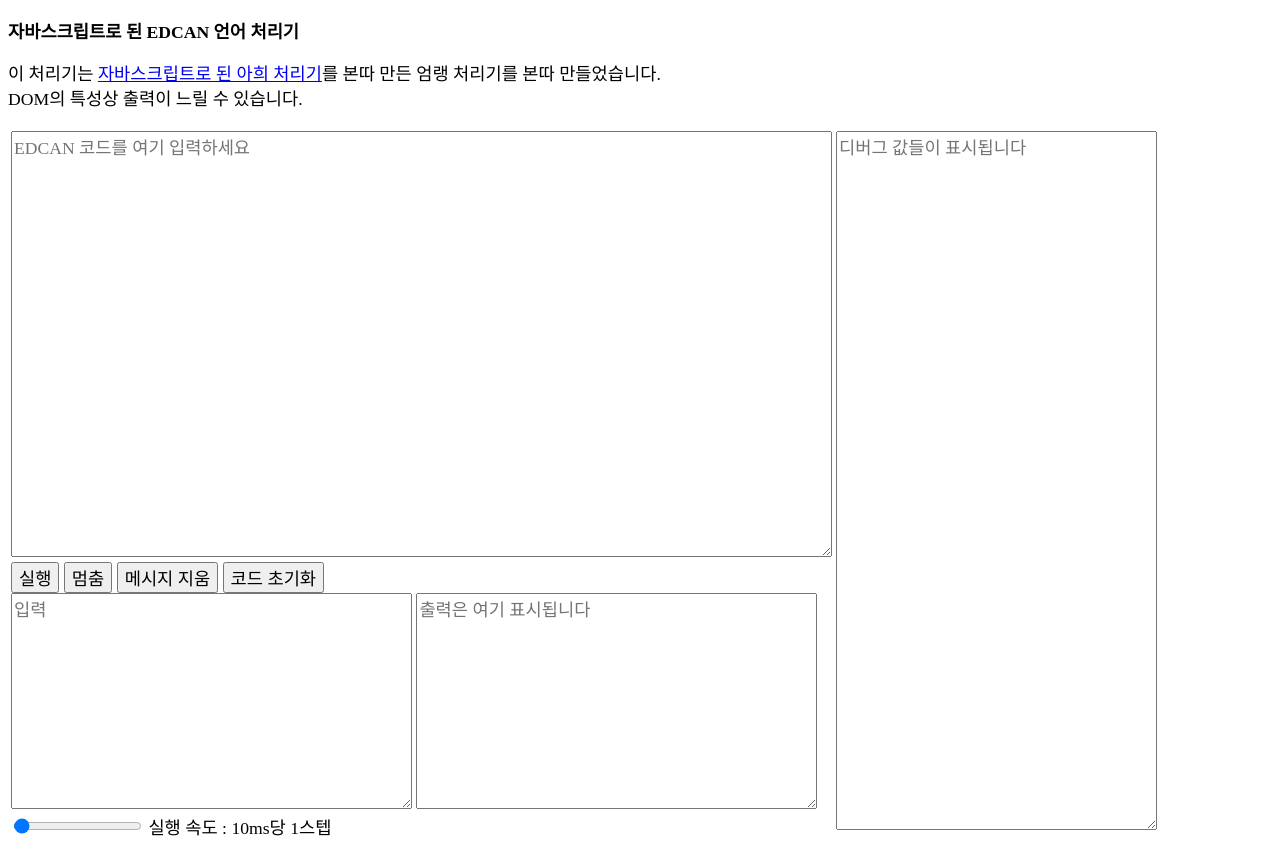
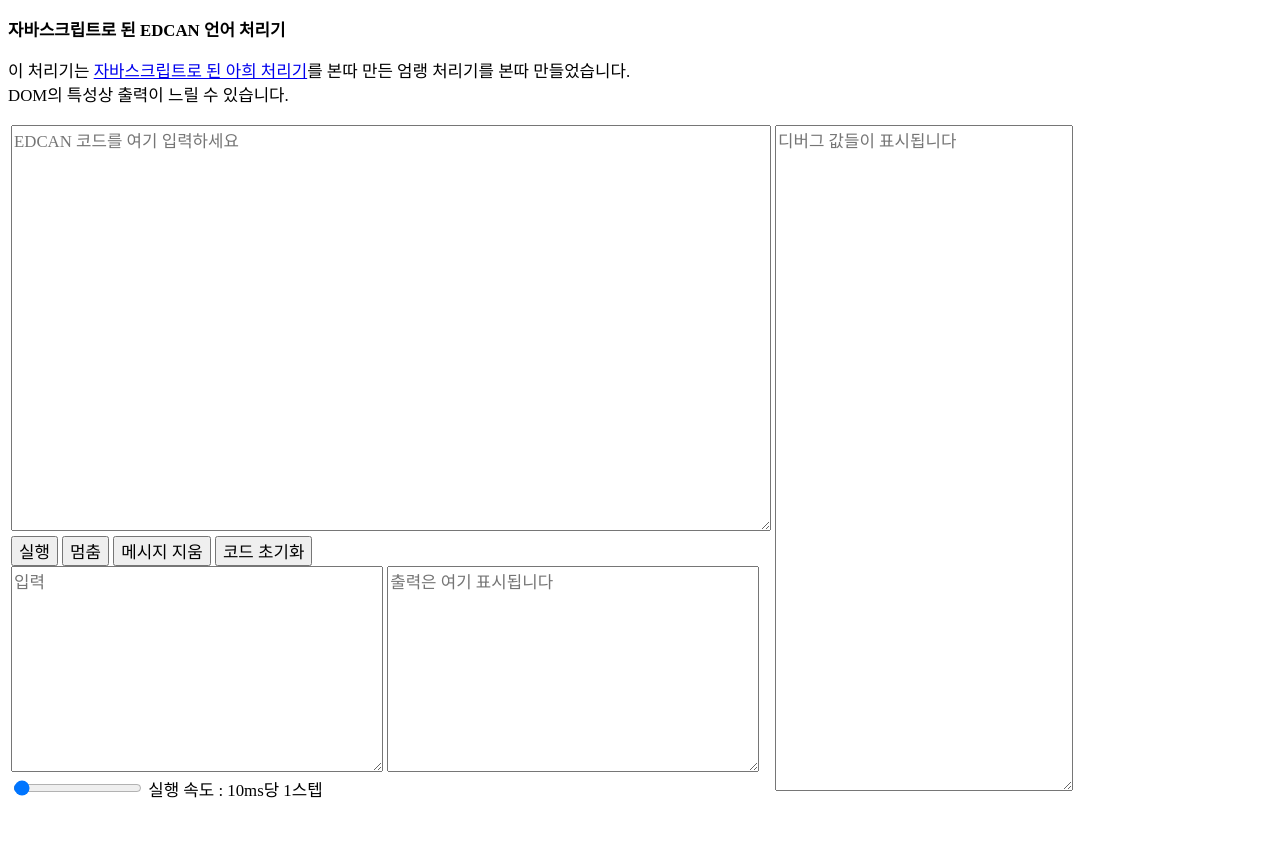
Before and after one commit to eungyolee/edcan-language, a plain HTML site: page index.html in a window 1280 px wide. After the commit the page ends 812 px from the top, so only its background shows below. Drawn offline with Linux system fonts and the light colour scheme; a web font is replaced by a local one.

Commit message:
스타일 변경

```diff
--- a/src/main.css
+++ b/src/main.css
@@ -8,5 +8,5 @@
 
 * {
   font-family: "Pretendard-SemiBold";
-  font-size: 1.05rem;
+  font-size: 1.025rem;
 }
```
